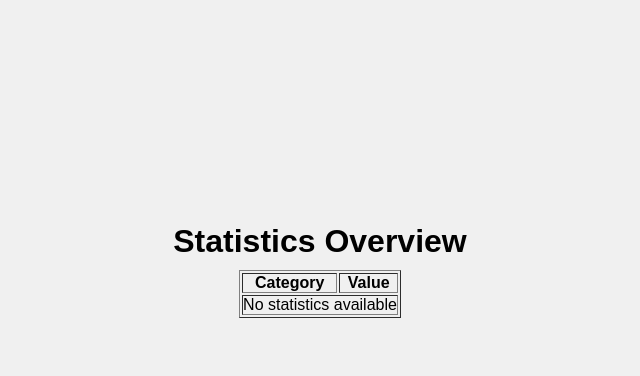
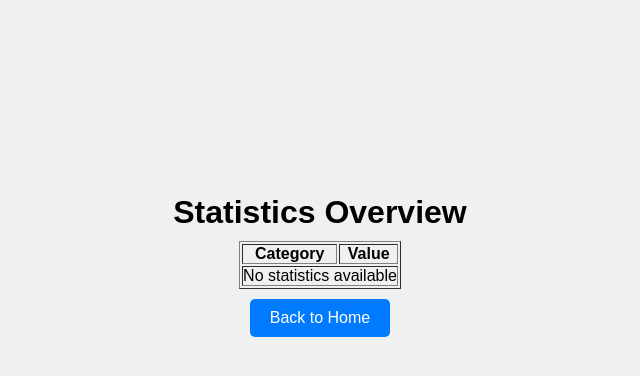
Before and after one commit to iantang08/UTRAHacks2025, a Flask app: page /statistics in a window 1280 px wide. Shown: the part 135-511 px from the top of the page, without its empty margins (320-960 px from the left). Run offline with Flask 3, Linux system fonts and the light colour scheme; data that the repository does not hold is empty.

Commit message:
Added back to home button on statistics page

```diff
--- a/frontend/templates/statistics.html
+++ b/frontend/templates/statistics.html
@@ -25,4 +25,5 @@
             {% endfor %}
         </tbody>
     </table>
+    <button onclick="window.location.href='{{ url_for('home') }}'">Back to Home</button>
 {% endblock %}
```
